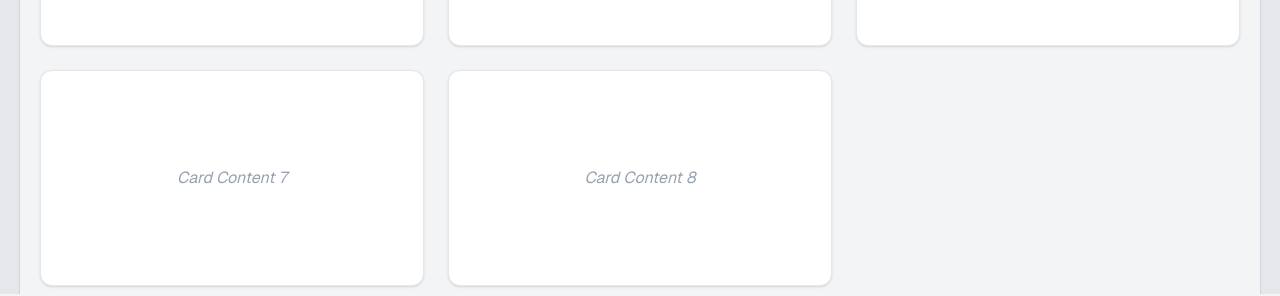
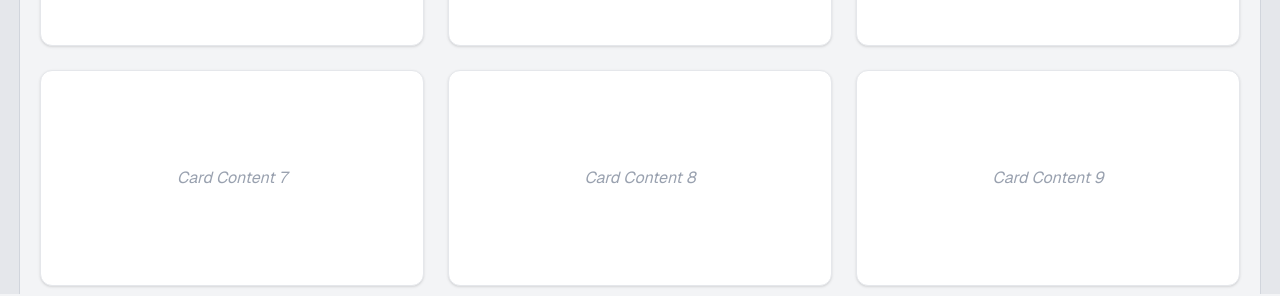
Before and after one commit to Arcnail/my-hearth-app, a Next.js app: page / in a window 1280 px wide. Shown: the part 506-802 px from the top of the page. Built offline with nearby package versions, Linux system fonts and the light colour scheme.

Commit message:
Update page.tsx

```diff
--- a/src/app/page.tsx
+++ b/src/app/page.tsx
@@ -9,7 +9,7 @@ const WireframeV2 = () => {
 
   const topics = ['Builds', 'News', 'Embers', 'Guides'];
   const sources = ['YouTube', 'Reddit', 'Wowhead', 'Blizzard'];
-  const cards = Array.from({ length: 8 });
+  const cards = Array.from({ length: 16 });
 
   return (
     <div className="min-h-screen bg-gray-100 text-gray-800 font-sans pb-20 md:pb-0">
```
